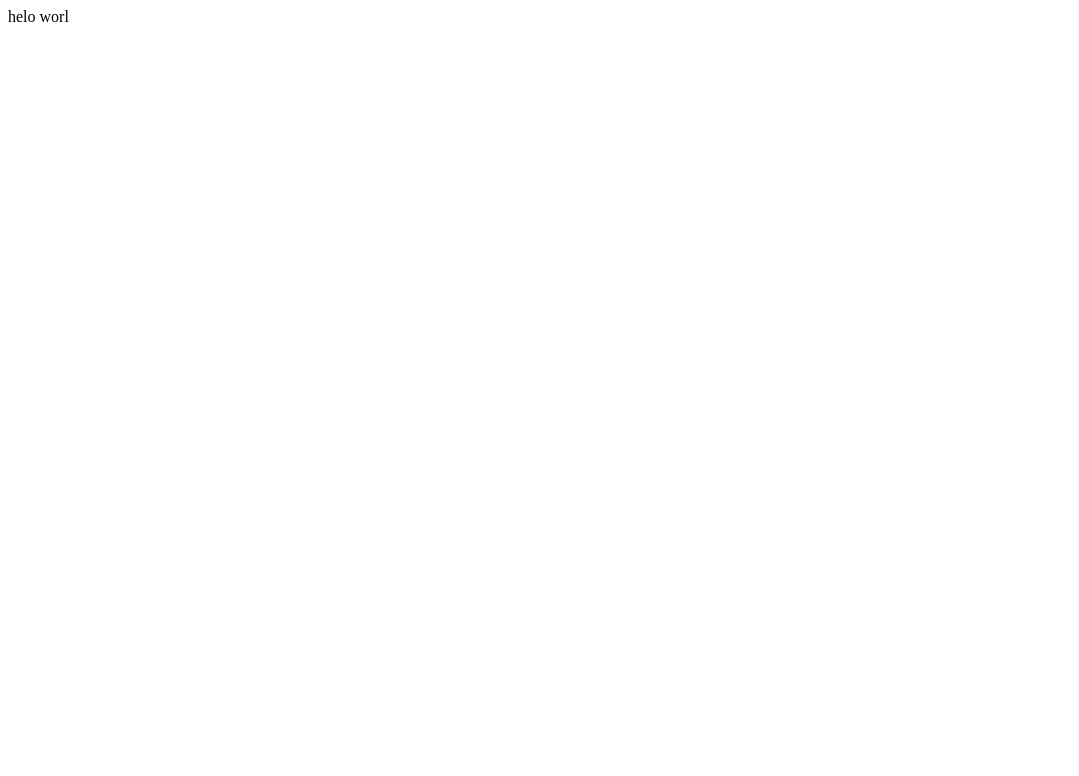
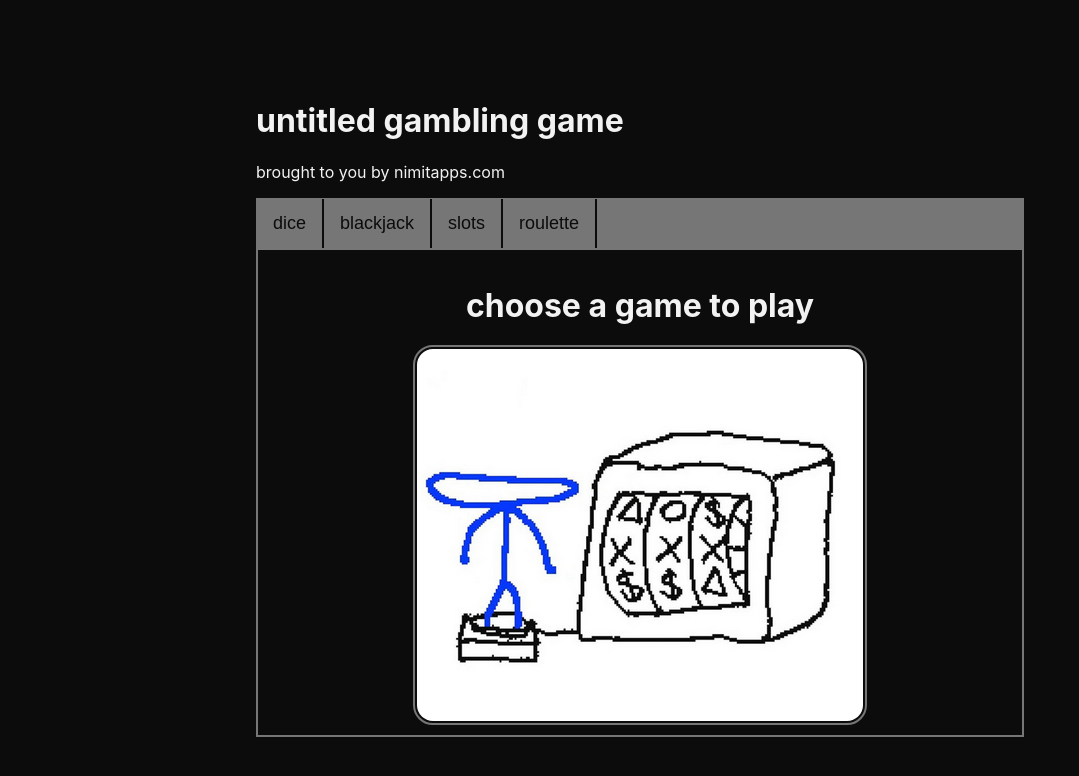
Before and after one commit to nimitvijayvargee/untitled-gambling-game, a plain HTML site: page site/index.html in a window 1280 px wide. Shown: the whole page, without its empty margins (0-1079 px from the left). Drawn offline with Linux system fonts and the light colour scheme.

Commit message:
Front page

```diff
--- a/site/index.html
+++ b/site/index.html
@@ -1,13 +1,29 @@
 <!DOCTYPE html>
 <html>
+
 <head>
     <title>untitled gambling game</title>
     <link rel="stylesheet" href="style.css">
     <script src="script.js" defer></script>
 </head>
+
 <body>
     <div>
-            helo worl
+        <h1>untitled gambling game</h1>
+        <p>brought to you by nimitapps.com</p>
+    </div>
+    <div class="tab">
+        <button onclick="gamble(`dice`)" class="tablinks">dice</button>
+        <button onclick="gamble(`blackjack`)" class="tablinks">blackjack</button>
+        <button onclick="gamble(`slots`)" class="tablinks">slots</button>
+        <button onclick="gamble(`roulette`)" class="tablinks">roulette</button>
+    </div>
+    <div class="game-area">
+        <div class="game" id="intro-menu">
+            <h2 class="gamename">choose a game to play</h2>
+            <img src="assets/gamblecore.png" alt="dice" onclick="gamble(`dice`)">
+        </div>
     </div>
 </body>
+
 </html>
--- a/site/style.css
+++ b/site/style.css
@@ -0,0 +1,163 @@
+/* Colours */
+:root {
+    --black: #0C0C0C;
+    --blue: #0037DA;
+    --cyan: #3A96DD;
+    --green: #13A10E;
+    --purple: #881798;
+    --red: #C50F1F;
+    --white: #CCCCCC;
+    --yellow: #C19C00;
+
+    --brightBlack: #767676;
+    --brightBlue: #3B78FF;
+    --brightCyan: #61D6D6;
+    --brightGreen: #16C60C;
+    --brightPurple: #B4009E;
+    --brightRed: #E74856;
+    --brightWhite: #F2F2F2;
+    --brightYellow: #F9F1A5;
+}
+
+.black {
+    color: var(--black);
+}
+
+.blue {
+    color: var(--blue);
+}
+
+.cyan {
+    color: var(--cyan);
+}
+
+.green {
+    color: var(--green);
+}
+
+.purple {
+    color: var(--purple);
+}
+
+.red {
+    color: var(--red);
+}
+
+.white {
+    color: var(--white);
+}
+
+.yellow {
+    color: var(--yellow);
+}
+
+.brightBlack {
+    color: var(--brightBlack);
+}
+
+.brightBlue {
+    color: var(--brightBlue);
+}
+
+.brightCyan {
+    color: var(--brightCyan);
+}
+
+.brightGreen {
+    color: var(--brightGreen);
+}
+
+.brightPurple {
+    color: var(--brightPurple);
+}
+
+.brightRed {
+    color: var(--brightRed);
+}
+
+.brightWhite {
+    color: var(--brightWhite);
+}
+
+.brightYellow {
+    color: var(--brightYellow);
+}
+
+
+/* Front Page */
+body {
+    font-family: -apple-system, BlinkMacSystemFont, "Segoe UI", Roboto, "Helvetica Neue", Arial, sans-serif;
+    margin: 0;
+    padding: 10vh 20vw 20vh 20vw;
+    background-color: var(--black);
+    color: var(--brightWhite);
+}
+
+img {
+    max-width: 100%;
+    height: auto;
+    display: block;
+    margin-left: auto;
+    margin-right: auto;
+    margin-top: 20px;
+
+    border: 2px solid var(--brightBlack);
+    padding: 2px;
+    border-radius: 20px;
+
+}
+.gamename {
+    text-align: center;
+    font-size: xx-large;
+    margin-bottom: 0;
+}
+/* Buttons */
+.buttons {
+    margin: 0;
+    padding: 0;
+}
+
+.button {
+    display: inline-block;
+    color: var(--white);
+    padding: 10px 20px;
+    text-decoration: none;
+    cursor: pointer;
+    border: 2px solid var(--brightBlack);
+}
+
+/* Tabs */
+.tab {
+    overflow: hidden;
+    border: 1px solid var(--brightBlack);
+    background-color: var(--brightBlack);
+    border-bottom: none;
+}
+
+button {
+    font-size: large;
+    margin: 0;
+    padding: 0;
+}
+
+.tab button:hover {
+    background-color: var(--white);
+    color: var(--black);
+}
+
+.tab button {
+    background-color: inherit;
+    float: left;
+    border: none;
+    outline: none;
+    cursor: pointer;
+    padding: 14px 16px;
+    border-right: 2px solid var(--black);
+    color: var(--black);
+}
+
+.game-area {
+    border: 2px solid var(--brightBlack);
+    padding: 10px;
+    background-color: var(--black);
+}
```
Also changed, not shown: site/assets/gamblecore.png (added). Lines whose indentation alone changed are shown as unchanged.
